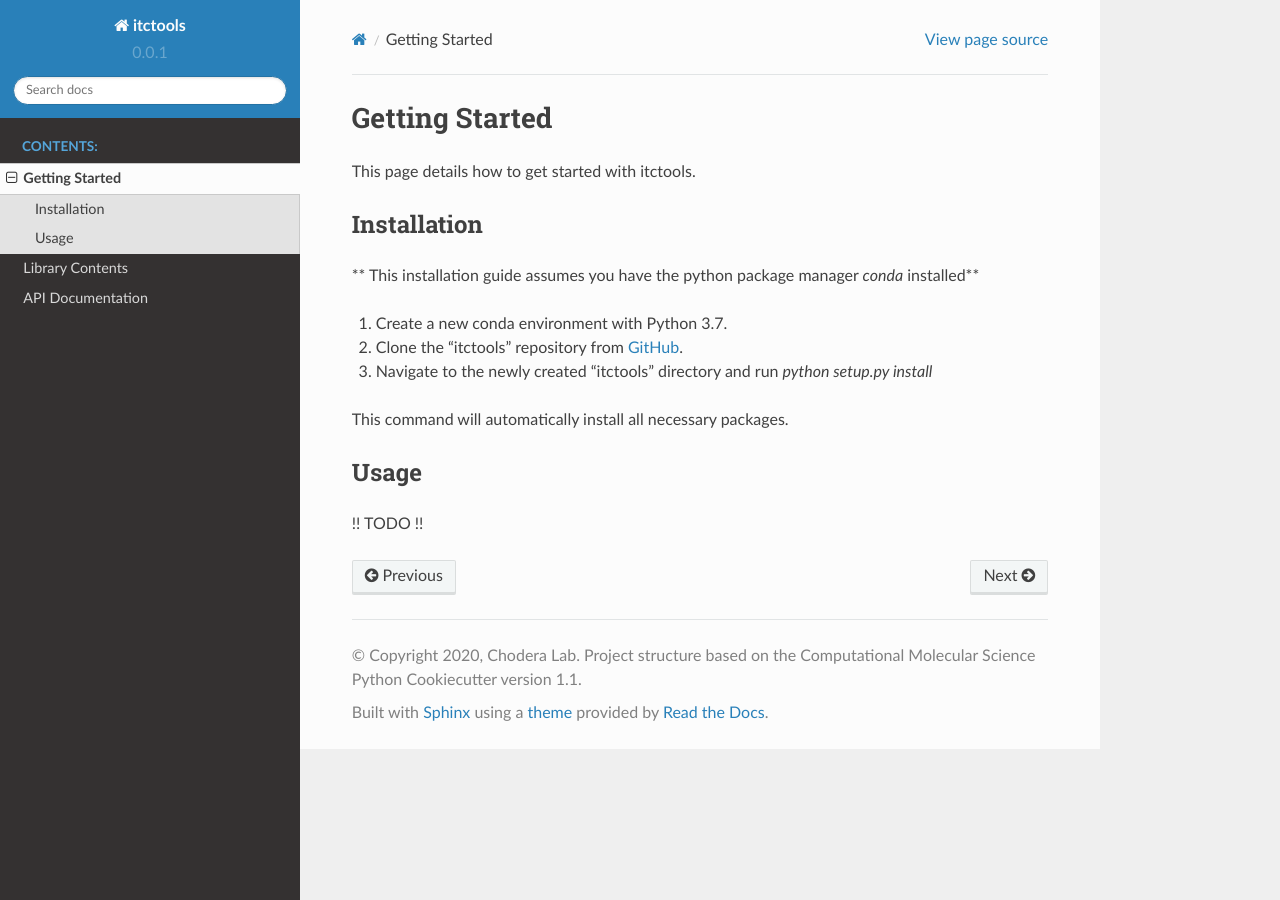
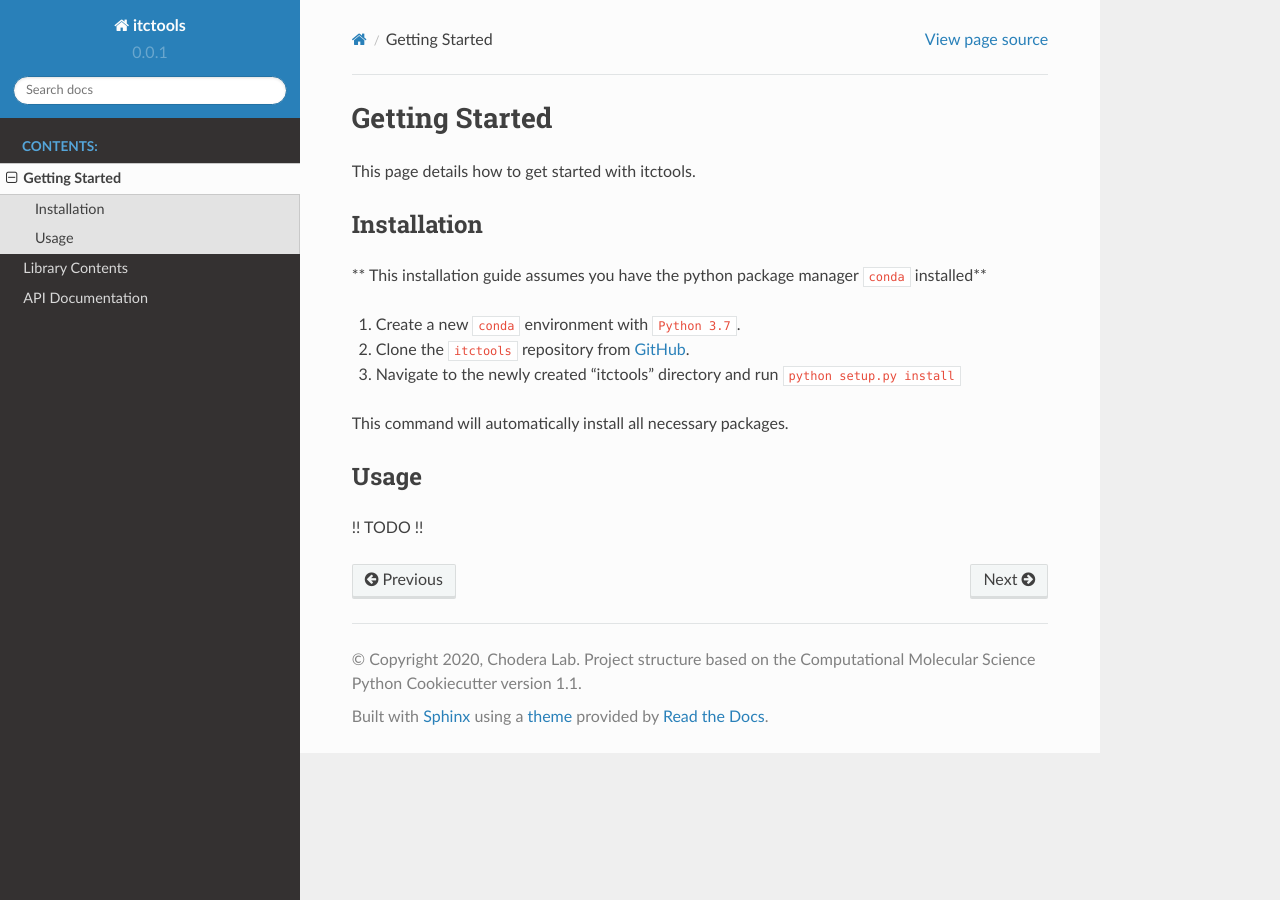
Before and after one commit to choderalab/itctools, a Sphinx documentation site: the page built from docs/getting_started.rst, in a window 1280 px wide. Built offline with Sphinx 7.4.7 and the Read the Docs theme 2.0.0, drawn with Linux system fonts in a browser that asks for light colours; the version number is read from the project's files by our own code.

```diff
--- a/docs/getting_started.rst
+++ b/docs/getting_started.rst
@@ -5,13 +5,13 @@ This page details how to get started with itctools.
 
 Installation
 ------------
-** This installation guide assumes you have the python package manager `conda` installed**
+** This installation guide assumes you have the python package manager ``conda`` installed**
 
-1) Create a new conda environment with Python 3.7.
+1) Create a new ``conda`` environment with ``Python 3.7``.
 
-2) Clone the "itctools" repository from `GitHub <https://github.com/choderalab/itctools>`_.
+2) Clone the ``itctools`` repository from `GitHub <https://github.com/choderalab/itctools>`_.
 
-3) Navigate to the newly created "itctools" directory and run `python setup.py install`
+3) Navigate to the newly created "itctools" directory and run ``python setup.py install``
 
 This command will automatically install all necessary packages.
 
```
